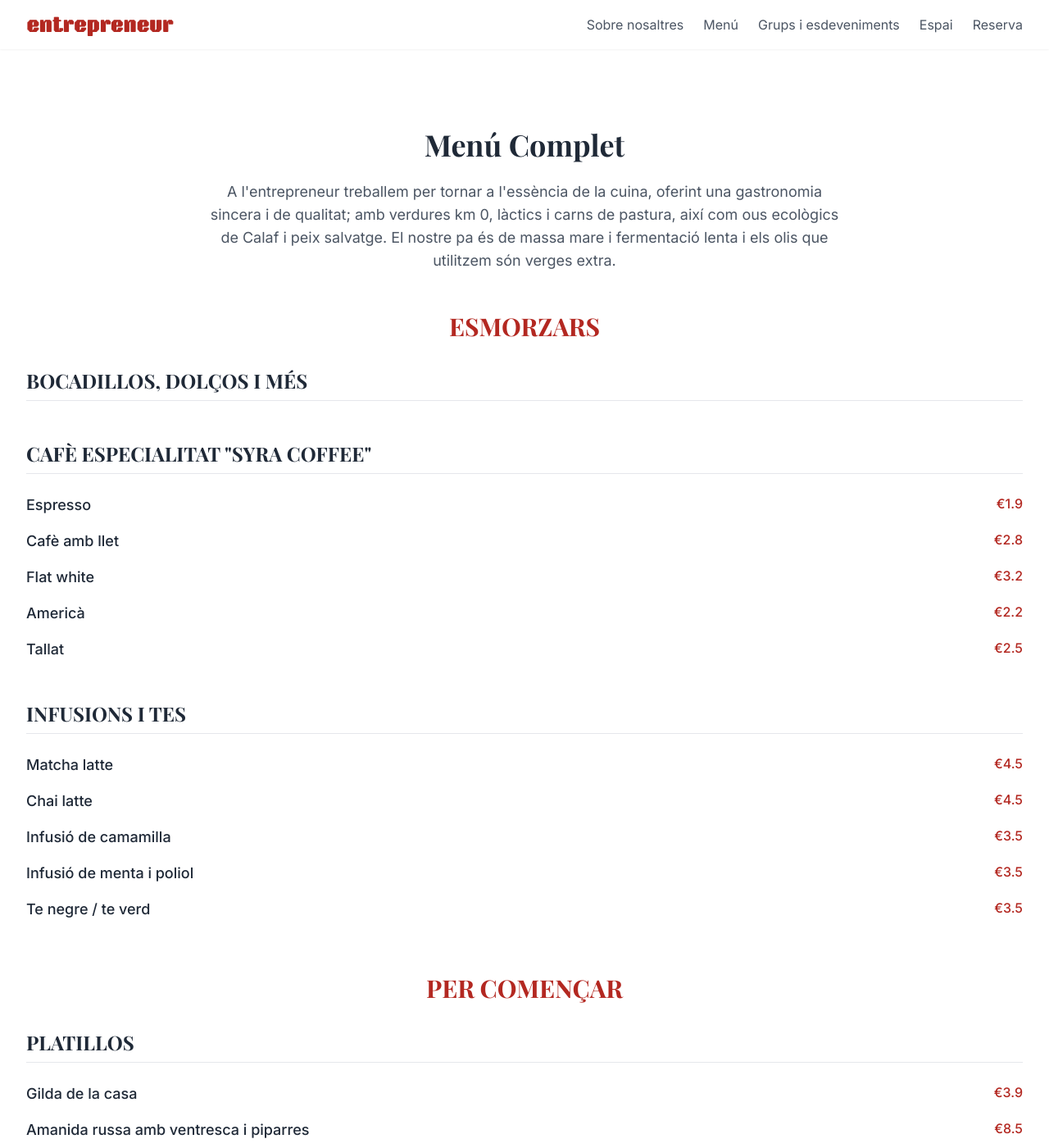
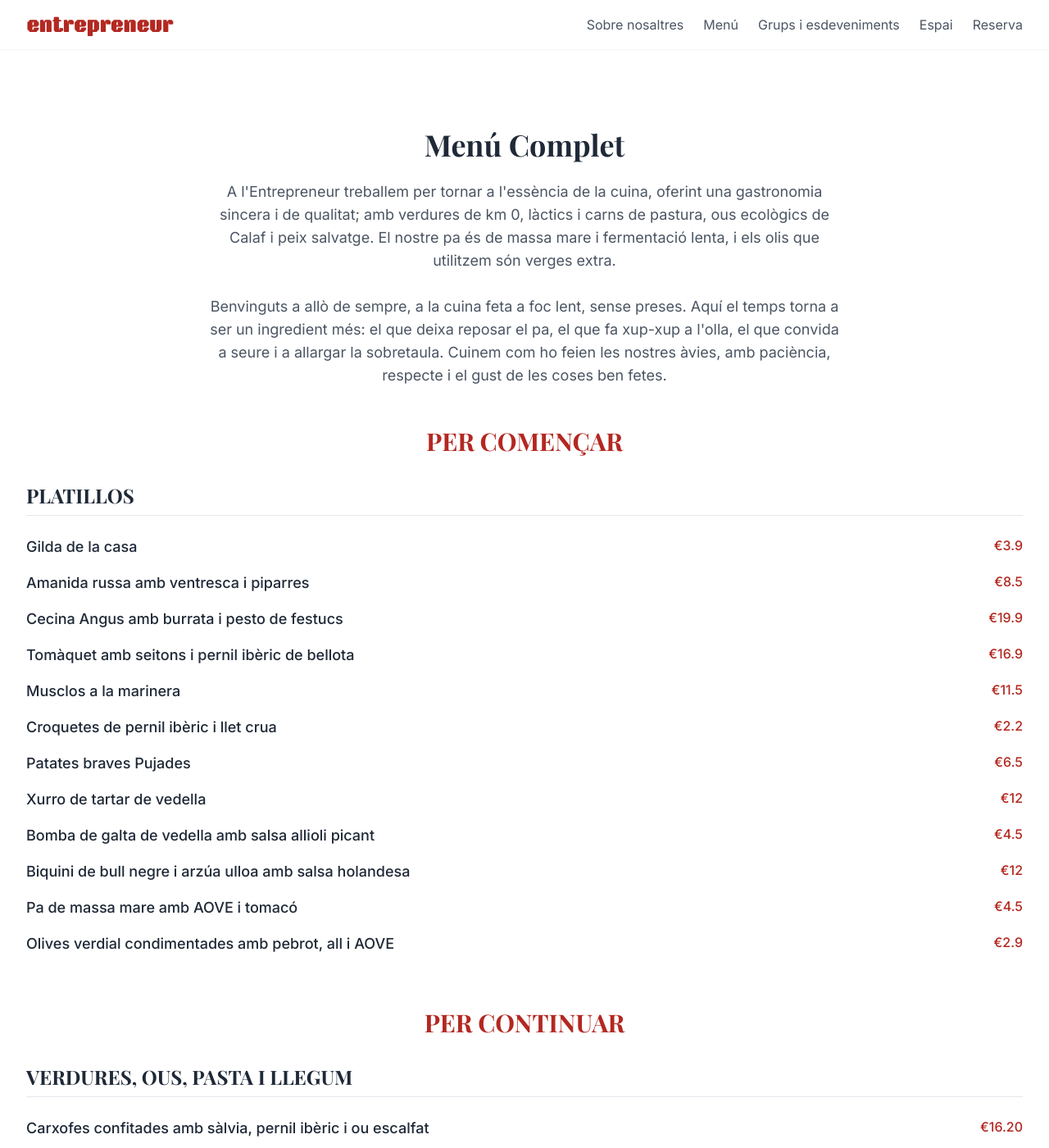
Before and after one commit to itnig-it/lentrepreneur, a Jekyll site: the page built from menu.html, in a window 1280 px wide and 1400 px high. Shown: the whole window at 82% size. Built offline with Jekyll 4.4.1, drawn with Linux system fonts in a browser that asks for light colours; some web fonts are replaced.

Commit message:
Match menu data and web content to supplied PDF only

```diff
--- a/_data/menu.yml
+++ b/_data/menu.yml
@@ -1,15 +1,20 @@
 description:
-  ca: "A l'entrepreneur treballem per tornar a l'essència de la cuina, oferint una gastronomia sincera i de qualitat; amb verdures km 0, làctics i carns de pastura, així com ous ecològics de Calaf i peix salvatge. El nostre pa és de massa mare i fermentació lenta i els olis que utilitzem són verges extra."
-  en: "At Entrepreneur we work to return to the essence of cuisine, offering honest and high-quality gastronomy; with local vegetables, pasture-raised dairy and meats, organic eggs from Calaf, and wild-caught fish. Our bread is sourdough with slow fermentation, and the oils we use are extra virgin."
-  es: "En el entrepreneur trabajamos para volver a la esencia de la cocina, ofreciendo una gastronomía sincera y de calidad; con verduras de proximidad, lácteos y carnes de pastura, así como huevos ecológicos de Calaf y pescado salvaje. Nuestro pan es de masa madre y fermentación lenta, y los aceites que utilizamos son vírgenes extra."
+  ca: |-
+    A l'Entrepreneur treballem per tornar a l'essència de la cuina, oferint una gastronomia sincera i de qualitat; amb verdures de km 0, làctics i carns de pastura, ous ecològics de Calaf i peix salvatge. El nostre pa és de massa mare i fermentació lenta, i els olis que utilitzem són verges extra.
+
+    Benvinguts a allò de sempre, a la cuina feta a foc lent, sense preses. Aquí el temps torna a ser un ingredient més: el que deixa reposar el pa, el que fa xup-xup a l'olla, el que convida a seure i a allargar la sobretaula. Cuinem com ho feien les nostres àvies, amb paciència, respecte i el gust de les coses ben fetes.
+  en: |-
+    At Entrepreneur, we work to bring cooking back to its essence, offering honest, quality food: local km 0 vegetables, dairy and grass-fed meats, organic eggs from Calaf and wild fish. Our bread is sourdough and slow-fermented, and the oils we use are extra virgin.
+
+    Welcome to the way things have always been, to food slow-cooked over a low flame, with no rush. Here, time becomes an ingredient again: the time that lets the bread rest, that keeps the pot gently simmering, that invites you to sit down and stay at the table long after the meal. We cook the way our grandmothers did, with patience, respect and the taste of things done right.
+  es: |-
+    En Entrepreneur trabajamos para volver a la esencia de la cocina, ofreciendo una gastronomía sincera y de calidad: con verduras de km 0, lácteos y carnes de pasto, huevos ecológicos de Calaf y pescado salvaje. Nuestro pan es de masa madre y fermentación lenta, y los aceites que utilizamos son vírgenes extra.
+
+    Bienvenidos a lo de siempre, a la cocina hecha a fuego lento, sin prisas. Aquí el tiempo vuelve a ser un ingrediente más: el que deja reposar el pan, el que hace chup-chup en la olla, el que invita a sentarse y a alargar la sobremesa. Cocinamos como lo hacían nuestras abuelas, con paciencia, respeto y el gusto por las cosas bien hechas.
 
 
 menu:
   areas:
-    ESMORZARS:
-      ca: "ESMORZARS"
-      en: "BREAKFAST"
-      es: "DESAYUNOS"
     PER_COMENCAR:
       ca: "PER COMENÇAR"
       en: "TO START"
@@ -22,86 +27,8 @@ menu:
       ca: "PER ACABAR"
       en: "TO FINISH"
       es: "PARA ACABAR"
-    PLAT_DEL_DIA:
-      ca: "PLAT DEL DIA"
-      en: "DISH OF THE DAY"
-      es: "PLATO DEL DÍA"
 
   items:
-    - category:
-        ca: "BOCADILLOS, DOLÇOS I MÉS"
-        en: "SANDWICHES, SWEETS AND MORE"
-        es: "BOCADILLOS, DULCES Y MÁS"
-      menu_area: "ESMORZARS"
-      note:
-        ca: "Pregunta per les nostres torrades, entrepans i dolços casolans diaris."
-        en: "Ask about our toasts, sandwiches and daily homemade sweets."
-        es: "Pregunta por nuestras tostadas, bocadillos y dulces caseros diarios."
-      items: []
-
-    - category:
-        ca: "CAFÈ ESPECIALITAT \"SYRA COFFEE\""
-        en: "SPECIALTY COFFEE \"SYRA COFFEE\""
-        es: "CAFÉ ESPECIALIDAD \"SYRA COFFEE\""
-      menu_area: "ESMORZARS"
-      items:
-      - name:
-          ca: "Espresso"
-          en: "Espresso"
-          es: "Espresso"
-        price: 1.9
-      - name:
-          ca: "Cafè amb llet"
-          en: "Coffee with milk"
-          es: "Café con leche"
-        price: 2.8
-      - name:
-          ca: "Flat white"
-          en: "Flat white"
-          es: "Flat white"
-        price: 3.2
-      - name:
-          ca: "Americà"
-          en: "Americano"
-          es: "Americano"
-        price: 2.2
-      - name:
-          ca: "Tallat"
-          en: "Macchiato"
-          es: "Café cortado"
-        price: 2.5
-
-    - category:
-        ca: "INFUSIONS I TES"
-        en: "INFUSIONS AND TEAS"
-        es: "INFUSIONES Y TÉS"
-      menu_area: "ESMORZARS"
-      items:
-      - name:
-          ca: "Matcha latte"
-          en: "Matcha latte"
-          es: "Matcha latte"
-        price: 4.5
-      - name:
-          ca: "Chai latte"
-          en: "Chai latte"
-          es: "Chai latte"
-        price: 4.5
-      - name:
-          ca: "Infusió de camamilla"
-          en: "Chamomile infusion"
-          es: "Infusión de manzanilla"
-        price: 3.5
-      - name:
-          ca: "Infusió de menta i poliol"
-          en: "Mint and pennyroyal infusion"
-          es: "Infusión de menta y poleo"
-        price: 3.5
-      - name:
-          ca: "Te negre / te verd"
-          en: "Black tea / green tea"
-          es: "Té negro / té verde"
-        price: 3.5
 
     - category:
         ca: PLATILLOS
--- a/menu.html
+++ b/menu.html
@@ -14,53 +14,10 @@ title: Menú
     <div class="max-w-3xl mx-auto text-center mb-12">
       <h1 class="text-3xl md:text-4xl font-serif font-bold mb-6">Menú Complet</h1>
       <p class="text-lg text-gray-600 mb-8">
-        {{ site.data.menu.description.ca }}
+        {{ site.data.menu.description.ca | newline_to_br }}
       </p>
     </div>
 
-    <!-- ESMORZARS -->
-    {% assign esmorzars = site.data.menu.menu.items | where: "menu_area", "ESMORZARS" %}
-    {% if esmorzars.size > 0 %}
-      <div class="mb-16">
-        <h2 class="text-3xl font-serif font-bold mb-8 text-center text-brand">
-          {{ site.data.menu.menu.areas.ESMORZARS.ca }}
-        </h2>
-        {% for category in esmorzars %}
-          <div class="mb-12">
-            <h3 class="text-2xl font-serif font-bold mb-6 border-b border-gray-200 pb-2">{{ category.category.ca }}</h3>
-            <div class="space-y-4">
-              {% for item in category.items %}
-                <div class="{% if item.type == 'acompanyament' %}pl-6{% endif %}">
-                  {% if item.type == 'acompanyament' %}
-                    <span class="text-brand mr-2">+</span>
-                  {% endif %}
-                  <div class="flex justify-between items-start menu-item-row">
-                    <h3 class="text-lg font-medium">{{ item.name.ca }}</h3>
-                    <div class="text-right">
-                      {% if item.price_glass and item.price_bottle %}
-                        <div class="flex flex-col">
-                          <span class="text-brand font-medium">Copa €{{ item.price_glass }}</span>
-                          <span class="text-brand font-medium">Ampolla €{{ item.price_bottle }}</span>
-                        </div>
-                      {% elsif item.price_glass %}
-                        <span class="text-brand font-medium">Copa €{{ item.price_glass }}</span>
-                      {% elsif item.price_bottle %}
-                        <span class="text-brand font-medium">Ampolla €{{ item.price_bottle }}</span>
-                      {% elsif item.price %}
-                        <span class="text-brand font-medium">€{{ item.price }}</span>
-                      {% endif %}
-                    </div>
-                  </div>
-                  {% if item.description %}
-                    <p class="text-gray-600 mt-1">{{ item.description.ca }}</p>
-                  {% endif %}
-                </div>
-              {% endfor %}
-            </div>
-          </div>
-        {% endfor %}
-      </div>
-    {% endif %}
 
     <!-- PER COMENÇAR -->
     {% assign per_comencar = site.data.menu.menu.items | where: "menu_area", "PER_COMENCAR" %}
```
Also changed, not shown: menu-print.html (+6 -32 lines).
